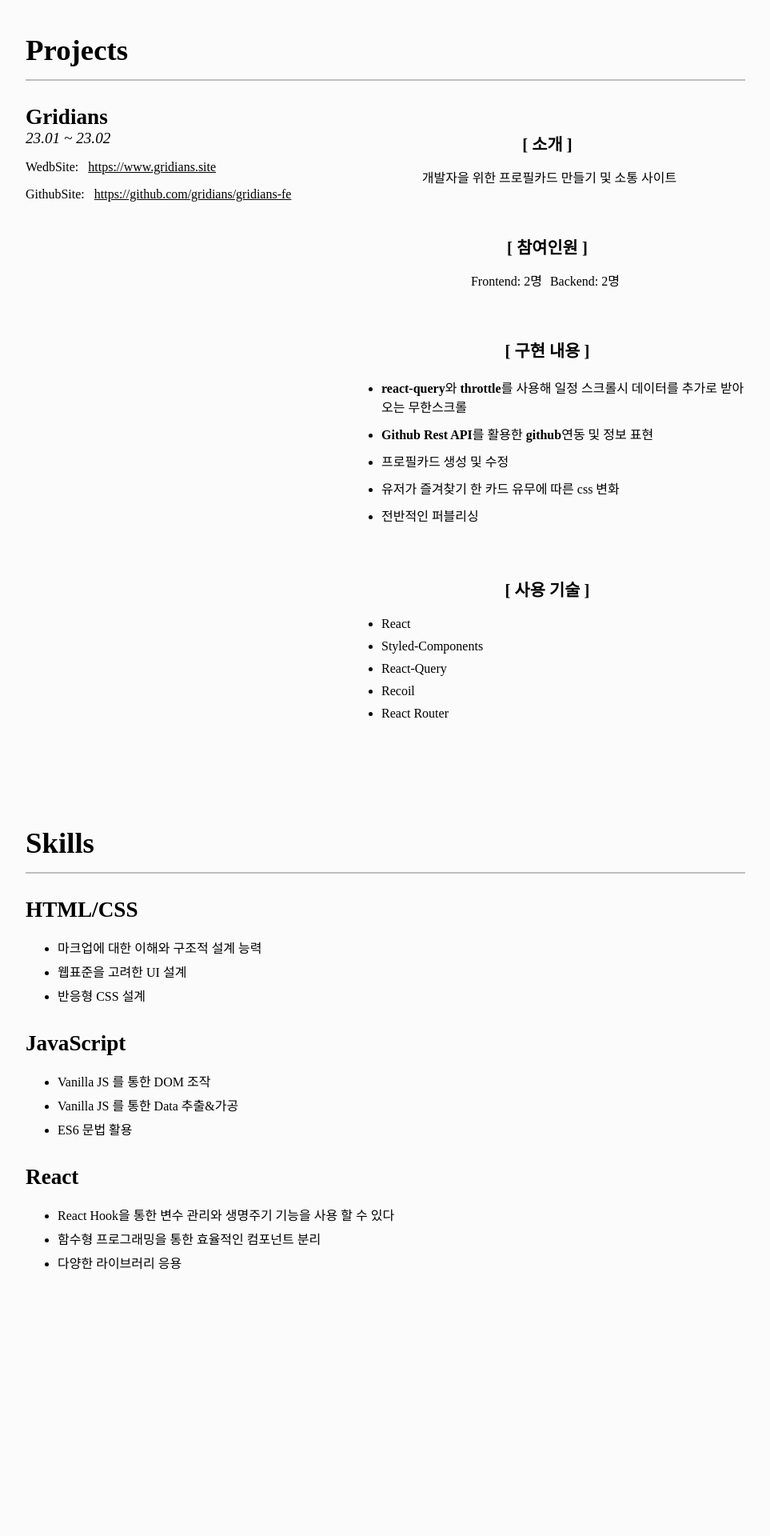
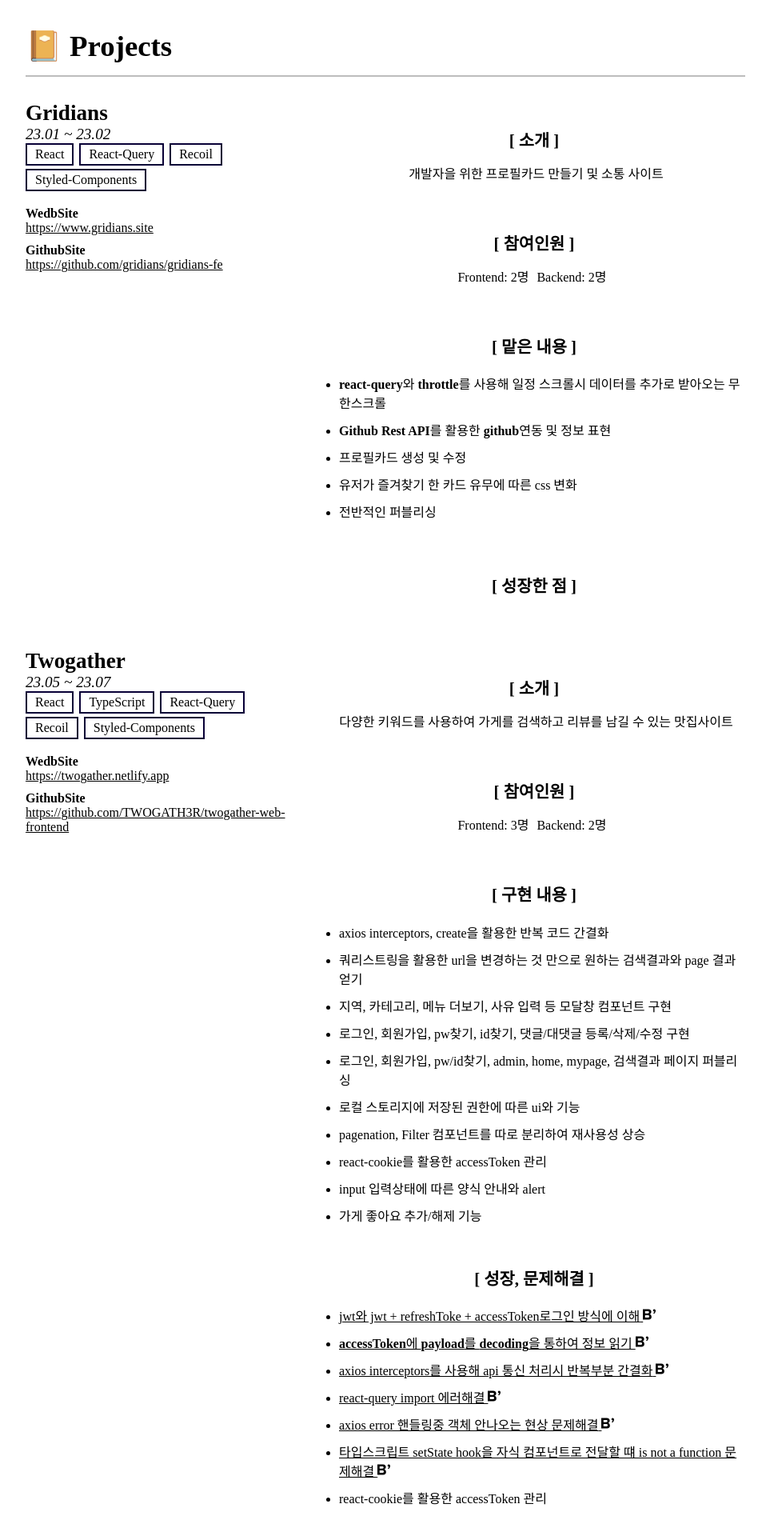
Before and after one commit to taewok/taewok-resume, a React (Create React App) app: page / in a window 1280 px wide. Shown: the part 560-2480 px from the top of the page at 80% size, without its empty margins (158-1121 px from the left). Before the commit the page ends 2191 px from the top, so only its background shows below. Built offline with nearby package versions, Linux system fonts and the light colour scheme.

Commit message:
프로젝트에 twogather 정보 추가

```diff
--- a/src/App.css
+++ b/src/App.css
@@ -1,5 +1,5 @@
 html {
-  background-color: rgba(247, 247, 247, 0.473);
+  background-color: rgba(255, 255, 255, 0.473);
 }
 body {
   display: flex;
@@ -14,15 +14,25 @@ h3 {
   font-size: 1.7rem;
 }
 h4 {
+  font-size: 1.3rem;
+}
+.center-text {
   margin: 3px 0 15px 0;
   padding-top: 30px;
   text-align: center;
   font-size: 1.3rem;
 }
 a {
-  padding: 0 0 5px 12px;
   text-decoration: underline;
   color: black;
+}
+ol {
+  /* list-style-type: decimal; */
+  margin: 0 0 30px 0;
+  padding: 0 0 0 20px;
+}
+ul {
+  padding: 0 0 0 20px;
 }
 
 main {
@@ -44,9 +54,19 @@ h1 {
   padding: 8px 5px;
   font-size: 1.2rem;
 }
+.myinfo-item > a {
+  padding-left: 10px;
+}
 .myinfo-item span {
   display: inline-flex;
-  font-size: 1.7rem;
+  justify-content: center;
+  width: 36px;
+  font-size: 1.5rem;
+}
+
+.project-github-url,
+.projecturl {
+  margin: 0 0 10px 0;
 }
 
 .myinfo-list {
@@ -75,7 +95,7 @@ h1 {
 .project-info-box {
   position: sticky;
   top: 20px;
-  width: 45%;
+  width: 40%;
   height: 100%;
 }
 
@@ -91,7 +111,8 @@ h1 {
 }
 
 .project-detail-box {
-  width: 55%;
+  padding-left: 20px;
+  width: 60%;
 }
 .project-detail-box p {
   margin: 3px 0 30px 0;
@@ -99,29 +120,47 @@ h1 {
   text-align: center;
 }
 
-.team-members{
+.team-members {
   text-align: center;
 }
-.team-members span{
+.team-members span {
   margin-right: 10px;
 }
 
 .role-list {
   margin: 0 0 30px 0;
 }
-
 .role-item {
   padding: 5px 0;
+}
+
+.grow-item:hover {
+  transform: translateY(-4px);
+}
+
+.skill-list {
+  display: flex;
+  flex-wrap: wrap;
+  margin: 0 0 15px 0;
+  padding: 0;
+  list-style: none;
+}
+.skill-list > .skill-item {
+  margin-right: 7px;
+  margin-bottom: 4px;
+  padding: 3px 10px;
+  width: fit-content;
+  border: 2px solid rgb(8, 0, 54);
 }
 
 .skill-name {
   margin-bottom: 10px;
 }
-
 .skill-explain-list {
   margin-bottom: 30px;
+  padding-left: 55px;
 }
-
-.skill-explain-item {
+.skill-explain-item,
+.experience-list-item {
   padding: 3px 0;
 }
--- a/src/App.js
+++ b/src/App.js
@@ -1,6 +1,6 @@
 import "./App.css";
-import { MdEmail, MdSpeakerNotes } from "react-icons/md";
-import { AiFillPhone, AiFillGithub } from "react-icons/ai";
+import { AiFillGithub } from "react-icons/ai";
+import { SiBloglovin } from "react-icons/si";
 
 function App() {
   return (
@@ -10,20 +10,16 @@ function App() {
           <h1>
             안녕하세요~!
             <br />
-            꽃아서 파고드는, 개발자 김태욱입니다.
+            프론트엔드 개발자 김태욱입니다.
           </h1>
           <div className="myprofile-box">
             <ul className="myinfo-list">
               <li className="myinfo-item">
-                <span>
-                  <MdEmail />
-                </span>
+                <span>📩</span>
                 <a href="mailto:taewok51615@gmail.com">taewok51615@gmail.com</a>
               </li>
               <li className="myinfo-item">
-                <span>
-                  <AiFillPhone />
-                </span>
+                <span>📞</span>
                 <a href="tel:010-2911-4961">010-2911-4961</a>
               </li>
               <li className="myinfo-item">
@@ -40,7 +36,7 @@ function App() {
               </li>
               <li className="myinfo-item">
                 <span>
-                  <MdSpeakerNotes />
+                  <SiBloglovin />
                 </span>
                 <a
                   href="https://taewok.github.io/"
@@ -57,71 +53,248 @@ function App() {
           </div>
         </section>
         <section className="projects-box">
-          <h2>Projects</h2>
+          <h2>📔 Projects</h2>
           <div className="project-box">
             <div className="project-info-box">
               <h3 className="projectname">Gridians</h3>
               <p className="project-period">23.01 ~ 23.02</p>
+              <ul className="skill-list">
+                <li className="skill-item">React</li>
+                <li className="skill-item">React-Query</li>
+                <li className="skill-item">Recoil</li>
+                <li className="skill-item">Styled-Components</li>
+              </ul>
+              <b>WedbSite</b>
               <p className="projecturl">
-                WedbSite:
                 <a href="https://www.gridians.site">
                   https://www.gridians.site
                 </a>
               </p>
+              <b>GithubSite</b>
               <p className="project-github-url">
-                GithubSite:
                 <a href="https://github.com/gridians/gridians-fe">
                   https://github.com/gridians/gridians-fe
                 </a>
               </p>
             </div>
             <div className="project-detail-box">
-              <h4>[ 소개 ]</h4>
+              <h4 className="center-text">[ 소개 ]</h4>
               <p>개발자을 위한 프로필카드 만들기 및 소통 사이트</p>
-              <h4>[ 참여인원 ]</h4>
+              <h4 className="center-text">[ 참여인원 ]</h4>
               <p className="team-members">
                 <span>Frontend: 2명</span>
                 <span>Backend: 2명</span>
               </p>
-              <h4>[ 구현 내용 ]</h4>
+              <h4 className="center-text">[ 맡은 내용 ]</h4>
               <ul className="role-list">
-                <li className="role-item"><b>react-query</b>와 <b>throttle</b>를 사용해 일정 스크롤시 데이터를 추가로 받아오는 무한스크롤</li>
-                <li className="role-item"><b>Github Rest API</b>를 활용한 <b>github</b>연동 및 정보 표현</li>
+                <li className="role-item">
+                  <b>react-query</b>와 <b>throttle</b>를 사용해 일정 스크롤시
+                  데이터를 추가로 받아오는 무한스크롤
+                </li>
+                <li className="role-item">
+                  <b>Github Rest API</b>를 활용한 <b>github</b>연동 및 정보 표현
+                </li>
                 <li className="role-item">프로필카드 생성 및 수정</li>
-                <li className="role-item">유저가 즐겨찾기 한 카드 유무에 따른 css 변화</li>
+                <li className="role-item">
+                  유저가 즐겨찾기 한 카드 유무에 따른 css 변화
+                </li>
                 <li className="role-item">전반적인 퍼블리싱</li>
               </ul>
-              <h4>[ 사용 기술 ]</h4>
+              <h4 className="center-text">[ 성장한 점 ]</h4>
+            </div>
+          </div>
+          <div className="project-box">
+            <div className="project-info-box">
+              <h3 className="projectname">Twogather</h3>
+              <p className="project-period">23.05 ~ 23.07</p>
+              <ul className="skill-list">
+                <li className="skill-item">React</li>
+                <li className="skill-item">TypeScript</li>
+                <li className="skill-item">React-Query</li>
+                <li className="skill-item">Recoil</li>
+                <li className="skill-item">Styled-Components</li>
+              </ul>
+              <b>WedbSite</b>
+              <p className="projecturl">
+                <a href="https://twogather.netlify.app">
+                  https://twogather.netlify.app
+                </a>
+              </p>
+              <b>GithubSite</b>
+              <p className="project-github-url">
+                <a href="https://github.com/TWOGATH3R/twogather-web-frontend">
+                  https://github.com/TWOGATH3R/twogather-web-frontend
+                </a>
+              </p>
+            </div>
+            <div className="project-detail-box">
+              <h4 className="center-text">[ 소개 ]</h4>
+              <p>
+                다양한 키워드를 사용하여 가게를 검색하고 리뷰를 남길 수 있는
+                맛집사이트
+              </p>
+              <h4 className="center-text">[ 참여인원 ]</h4>
+              <p className="team-members">
+                <span>Frontend: 3명</span>
+                <span>Backend: 2명</span>
+              </p>
+              <h4 className="center-text">[ 구현 내용 ]</h4>
+              <ul>
+                <li className="role-item">
+                  axios interceptors, create을 활용한 반복 코드 간결화
+                </li>
+                <li className="role-item">
+                  쿼리스트링을 활용한 url을 변경하는 것 만으로 원하는 검색결과와
+                  page 결과 얻기
+                </li>
+                <li className="role-item">
+                  지역, 카테고리, 메뉴 더보기, 사유 입력 등 모달창 컴포넌트 구현
+                </li>
+                <li className="role-item">
+                  로그인, 회원가입, pw찾기, id찾기, 댓글/대댓글 등록/삭제/수정
+                  구현
+                </li>
+                <li className="role-item">
+                  로그인, 회원가입, pw/id찾기, admin, home, mypage, 검색결과
+                  페이지 퍼블리싱
+                </li>
+                <li className="role-item">
+                  로컬 스토리지에 저장된 권한에 따른 ui와 기능
+                </li>
+                <li className="role-item">
+                  pagenation, Filter 컴포넌트를 따로 분리하여 재사용성 상승
+                </li>
+                <li className="role-item">
+                  react-cookie를 활용한 accessToken 관리
+                </li>
+                <li className="role-item">
+                  input 입력상태에 따른 양식 안내와 alert
+                </li>
+                <li className="role-item">가게 좋아요 추가/해제 기능</li>
+              </ul>
+              <h4 className="center-text">[ 성장, 문제해결 ]</h4>
               <ul className="role-list">
-                <li className="role-item">React</li>
-                <li className="role-item">Styled-Components</li>
-                <li className="role-item">React-Query</li>
-                <li className="role-item">Recoil</li>
-                <li className="role-item">React Router</li>
+                <li className="role-item grow-item">
+                  <a href="https://taewok.github.io/posts/jwt-login%EB%B0%A9%EC%8B%9D/">
+                    jwt와 jwt + refreshToke + accessToken로그인 방식에 이해{" "}
+                    <SiBloglovin />
+                  </a>
+                </li>
+                <li className="role-item grow-item">
+                  <a href="https://taewok.github.io/posts/jwt-Token-decoding/">
+                    <b>accessToken</b>에 <b>payload</b>를 <b>decoding</b>을
+                    통하여 정보 읽기 <SiBloglovin />
+                  </a>
+                </li>
+                <li className="role-item grow-item">
+                  <a href="https://taewok.github.io/posts/axios-interceptors/#interceptors-%EC%82%AC%EC%9A%A9%EB%B2%95">
+                    axios interceptors를 사용해 api 통신 처리시 반복부분 간결화{" "}
+                    <SiBloglovin />
+                  </a>
+                </li>
+                <li className="role-item grow-item">
+                  <a href="https://taewok.github.io/posts/No-QueryClient-set,-use-QueryClientProvider-to-set-one/">
+                    react-query import 에러해결 <SiBloglovin />
+                  </a>
+                </li>
+                <li className="role-item grow-item">
+                  <a href="https://taewok.github.io/posts/Cannot-destructure-property-'data'-of-'(intermediate-value)'-as-it-is-undefined/">
+                    axios error 핸들링중 객체 안나오는 현상 문제해결{" "}
+                    <SiBloglovin />
+                  </a>
+                </li>
+                <li className="role-item grow-item">
+                  <a href="https://taewok.github.io/posts/in-not-a-function/">
+                    타입스크립트 setState hook을 자식 컴포넌트로 전달할 떄 is
+                    not a function 문제해결 <SiBloglovin />
+                  </a>
+                </li>
+                <li className="role-item">
+                  react-cookie를 활용한 accessToken 관리
+                </li>
               </ul>
             </div>
           </div>
         </section>
         <section className="skill-box">
-          <h2>Skills</h2>
-          <h3 className="skill-name">HTML/CSS</h3>
+          <h2>🔧 Skills</h2>
+          <h3 className="skill-name">HTML / CSS</h3>
           <ul className="skill-explain-list">
-            <li className="skill-explain-item">마크업에 대한 이해와 구조적 설계 능력</li>
-            <li className="skill-explain-item">웹표준을 고려한 UI 설계</li>
-            <li className="skill-explain-item">반응형 CSS 설계</li>
+            <li className="skill-explain-item">
+              시매틱 마크업에 대한 이해를 바탕으로 웹표준을 준수한 레이아웃 설계
+            </li>
+            <li className="skill-explain-item">
+              유동 그리드 레이아웃, 이미지, 미디어 쿼리 등을 이용한 반응형 웹
+              구현
+            </li>
+            <li className="skill-explain-item">
+              CSS의 가독성을 높이고, 유지보수에 용이한 SCSS 사용
+            </li>
+            <li className="skill-explain-item">
+              프로젝트의 디자인에 알맞은 스타일 적용
+            </li>
           </ul>
-          <h3 className="skill-name">JavaScript</h3>
+          <h3 className="skill-name">JavaScript / TypeScript</h3>
           <ul className="skill-explain-list">
-            <li className="skill-explain-item">Vanilla JS 를 통한 DOM 조작</li>
-            <li className="skill-explain-item">Vanilla JS 를 통한 Data 추출&가공</li>
-            <li className="skill-explain-item">ES6 문법 활용</li>
+            <li className="skill-explain-item">
+              JS, TS를 이용한 연산과 DOM 객체의 조작
+            </li>
+            <li className="skill-explain-item">
+              async/await 등을 활용한 비동기 작업 처리
+            </li>
+            <li className="skill-explain-item">
+              타입스크립트의 정적 타입 검사를 활용하여 코드 안정성을 높이고
+              런타임 에러를 사전에 방지
+            </li>
+            <li className="skill-explain-item">
+              인터페이스와 타입 정의를 사용하여 코드의 가독성과 재사용성 상승
+            </li>
+            <li className="skill-explain-item">함수형 프로그래밍 지향</li>
+            <li className="skill-explain-item">ES6 이상의 문법 사용</li>
           </ul>
           <h3 className="skill-name">React</h3>
           <ul className="skill-explain-list">
-            <li className="skill-explain-item">React Hook을 통한 변수 관리와 생명주기 기능을 사용 할 수 있다</li>
-            <li className="skill-explain-item">함수형 프로그래밍을 통한 효율적인 컴포넌트 분리</li>
+            <li className="skill-explain-item">
+              React Hook을 통한 변수 관리와 라이프 사이클에 적절한 활용
+            </li>
+            <li className="skill-explain-item">
+              컴포넌트의 재사용성을 고려한 컴포넌트 구현
+            </li>
             <li className="skill-explain-item">다양한 라이브러리 응용</li>
           </ul>
+        </section>
+        <section className="experience-box">
+          <h2>Experience</h2>
+          <div className="project-box">
+            <div className="project-info-box">
+              <h4>
+                오픈플랫폼을 활용한 마이크로 웹서비스 융합 개발자 양성 과정
+              </h4>
+              <h4>2021-07-30 ~ 2022-01-24</h4>
+            </div>
+            <div className="project-detail-box">
+              <h4 className="center-text" style={{ paddingTop: "0" }}>
+                [ 활동 내용 ]
+              </h4>
+              <ul style={{ paddingLeft: "30px" }}>
+                <li className="experience-list-item">
+                  데이터베이스 MySQL 기초
+                </li>
+                <li className="experience-list-item">JAVA 프로그래밍 기초</li>
+                <li className="experience-list-item">
+                  HTML, CSS, JavaScript, Jquery를 이용한 화면설계와 화면구현
+                </li>
+                <li className="experience-list-item">
+                  요구사항 정의서와 ERD 작성
+                </li>
+              </ul>
+            </div>
+          </div>
+        </section>
+        <section className="education-box">
+          <h2>🏤 Education</h2>
+          <h3>경기경영고등학교</h3>
+          <h4>2018.03 ~ 2021.01</h4>
         </section>
       </main>
     </div>
```
